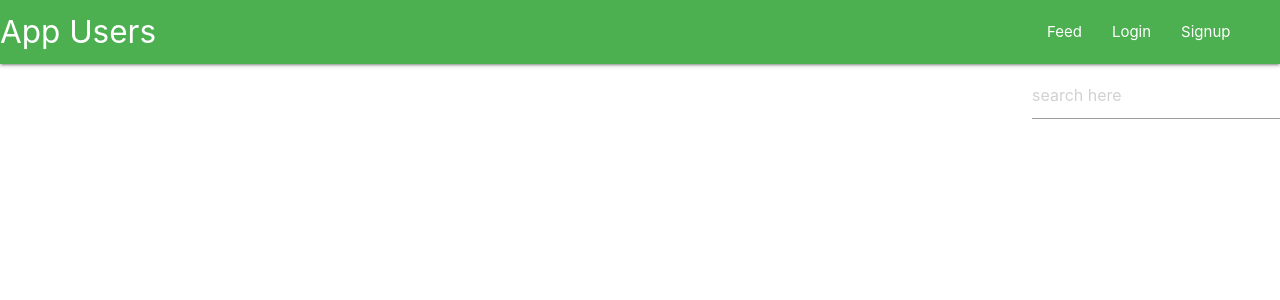
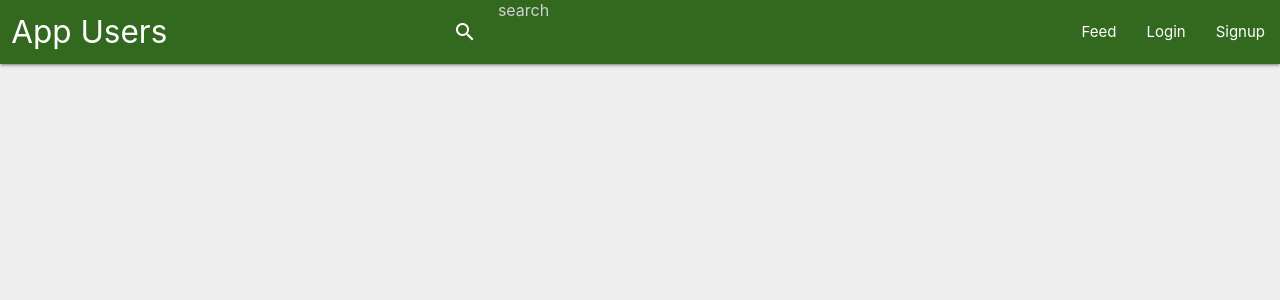
Before and after one commit to Funky-UWI/FarmerMarket3603, a Flask app: page / in a window 1280 px wide. Shown: the top 300 px of the page. Run offline with Flask 2, Linux system fonts and the light colour scheme.

Commit message:
added search

```diff
--- a/App/controllers/listing.py
+++ b/App/controllers/listing.py
@@ -10,7 +10,12 @@ def get_all_listings_json():
     return [listing.toJSON() for listing in listings]
 
 def get_listings_by_shop(shopid):
-    listings = Listing.query.filter_by(shop_id=shopid)
+    # listings = Listing.query.filter_by(shop_id=shopid)
+    listings = Listing.query.all()
+    return [listing.toJSON() for listing in listings]
+
+def get_listings_by_name(name):
+    listings = Listing.query.filter_by(name=name)
     return [listing.toJSON() for listing in listings]
 
 def create_listing(name, ask_price, unit, shop, description):
--- a/App/templates/layout.html
+++ b/App/templates/layout.html
@@ -1,5 +1,6 @@
 <!doctype html>
 <html>
+
 <head>
 
   <link rel="stylesheet" href="{{ url_for('static', filename='style.css') }}">
@@ -8,27 +9,47 @@
   <!-- Compiled and minified CSS -->
   <link rel="stylesheet" href="https://cdnjs.cloudflare.com/ajax/libs/materialize/1.0.0/css/materialize.min.css">
   <!--Let browser know website is optimized for mobile-->
-    <meta name="viewport" content="width=device-width, initial-scale=1.0"/>
+  <meta name="viewport" content="width=device-width, initial-scale=1.0" />
   <title>{% block title %}{% endblock %}</title>
 
   <script>
     M.AutoInit();
   </script>
 </head>
-  <body>
-    <nav style="display: center; justify-content: space-between; align-items: center;" class="green">
-      <div class="nav-wrapper ">
-        <a style="display: left; " href="#!" class="brand-logo left">{% block page %}{% endblock %}</a>
 
-        <div class="nav-wrapper">
-            <ul id="nav-mobile" class="right">
+<body class="grey lighten-3">
+  <nav class="light-green darken-4">
+    <div class="nav-wrapper row">
+
+      <div class="col s4">
+        <a href="#!" class="brand-logo left">{% block page %}{% endblock %}</a>
+      </div>
+
+      <div class="col s4" style="max-height:100%;">
+        <form id="form" action="/listings" method="get">
+          <div class="input-field" >
+            <input onchange="search(this.value)" id="search" name="search" type="search" placeholder="search" required>
+            <label class="label-icon" for="search"><i class="material-icons">search</i></label>
+            <i class="material-icons">close</i>
+            <script>
+              function search(value) {
+                form = document.getElementById('form');
+                form.submit();
+              }
+            </script>
+          </div>
+        </form>
+      </div>
+
+      <div class="right">
+        <ul id="nav-mobile">
           <li><a href="/">Feed</a></li>
           <li><a href="/login">Login</a></li>
           <li> <a href="/signup">Signup</a></li>
-                <div class="search_box">
+          <!-- <div class="search_box">
                   <input type="search"placeholder="search here">
                   <span class="fa fa-search"></span>
-                </div>
+                </div> -->
         </ul>
       </div>
 
@@ -54,4 +75,5 @@
 
   <script src="https://cdnjs.cloudflare.com/ajax/libs/materialize/1.0.0/js/materialize.min.js"></script>
 </body>
+
 </html>
--- a/App/views/index.py
+++ b/App/views/index.py
@@ -5,10 +5,15 @@ from App.controllers import *
 
 index_views = Blueprint('index_views', __name__, template_folder='../templates')
 
-@login_required
 @index_views.route('/', methods=['GET'])
 def index_page():
     listings = get_all_listings_json()
+    return render_template('feed.html', listings=listings)
+
+@index_views.route('/listings', methods=['GET'])
+def search_listings():
+    query = request.data
+    listings = get_listings_by_name(query)
     return render_template('feed.html', listings=listings)
 
 @index_views.route('/shops', methods=["GET"])
```
Lines whose indentation alone changed are shown as unchanged.
